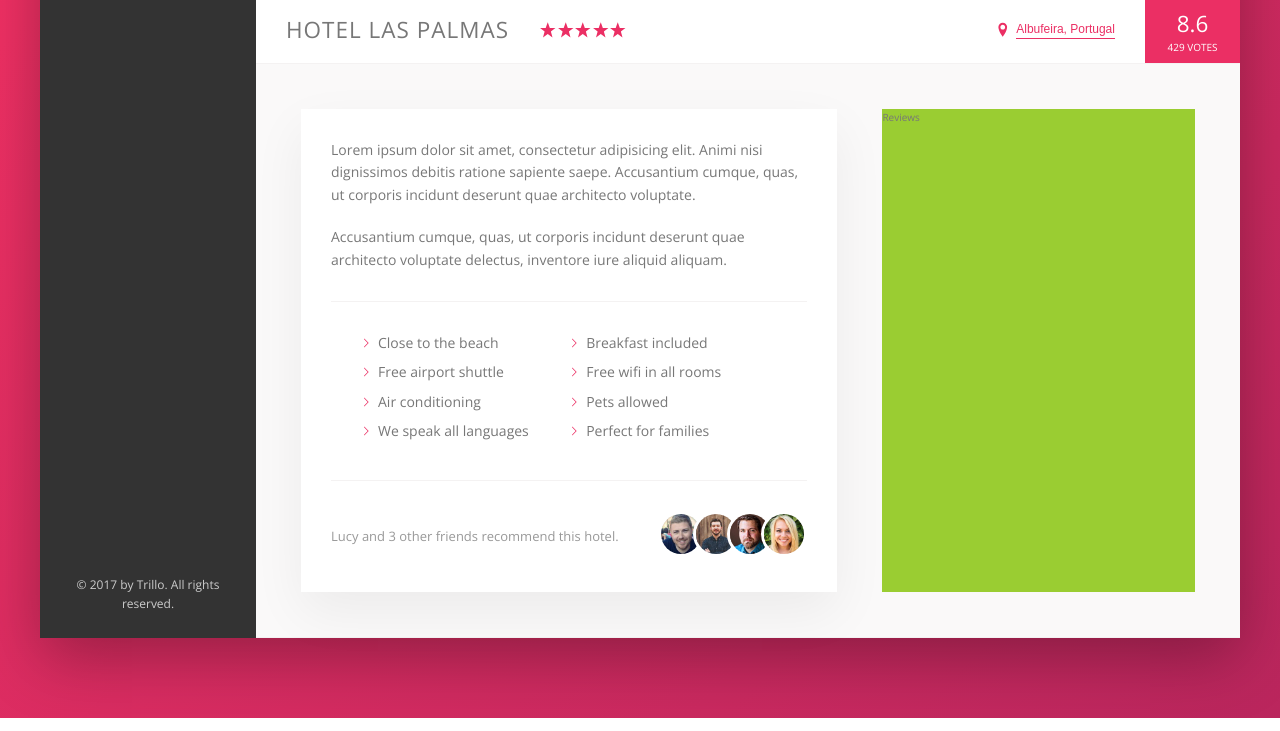
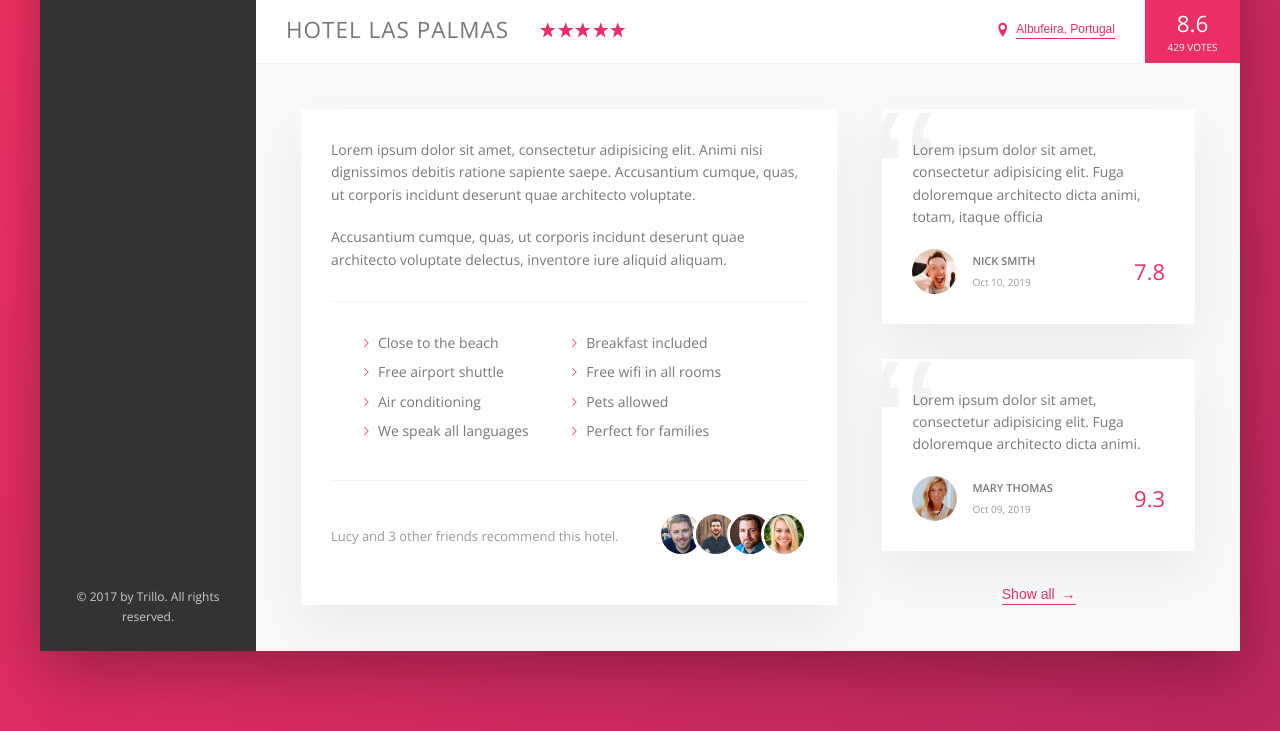
Before and after one commit to lisasiva/trillo, a website: page index.html in a window 1280 px wide. Shown: the part 538-1269 px from the top of the page. Drawn offline with nearby package versions, Linux system fonts and the light colour scheme.

Commit message:
Styled user reviews section

```diff
--- a/index.html
+++ b/index.html
@@ -164,7 +164,36 @@
                 </div>
 
                 <div class="user-reviews">
-                  Reviews
+                  <figure class="review">
+                    <blockquote class="review__text">
+                      Lorem ipsum dolor sit amet, consectetur adipisicing elit.
+                      Fuga doloremque architecto dicta animi, totam, itaque officia
+                    </blockquote>
+                    <figcaption class="review__user">
+                      <img src="img/user-1.jpg" class="review__photo">
+                      <div class="review__user-box">
+                        <p class="review__user-name">Nick Smith</p>
+                        <p class="review__user-date">Oct 10, 2019</p>
+                      </div>
+                      <div class="review__rating">7.8</div>
+                    </figcaption>
+                  </figure>
+                  <figure class="review">
+                    <blockquote class="review__text">
+                      Lorem ipsum dolor sit amet, consectetur adipisicing elit.
+                      Fuga doloremque architecto dicta animi.
+                    </blockquote>
+                    <figcaption class="review__user">
+                      <img src="img/user-2.jpg" class="review__photo">
+                      <div class="review__user-box">
+                        <p class="review__user-name">Mary Thomas</p>
+                        <p class="review__user-date">Oct 09, 2019</p>
+                      </div>
+                      <div class="review__rating">9.3</div>
+                    </figcaption>
+                  </figure>
+
+                  <button class="btn-inline">Show all <span>&rarr;</span></button>
                 </div>
               </div>
             </main>
--- a/sass/_components.scss
+++ b/sass/_components.scss
@@ -291,8 +291,17 @@
   cursor: pointer;
   transition: all .2s;
 
+  & span {
+    margin-left: 3px;
+    transition: margin-left .2s;
+  }
+
   &:hover {
     color: var(--color-gray-dark-1);
+
+    span {
+      margin-left: 8px;
+    }
   }
 
   &:focus {
@@ -397,3 +406,69 @@
     }
   }
 }
+
+//////////////////////////////////
+// REVIEWS
+//////////////////////////////////
+
+.review {
+  background-color: #fff;
+  box-shadow: var(--shadow-light);
+  padding: 3rem;
+  margin-bottom: 3.5rem;
+  position: relative;
+  overflow: hidden;
+
+  &__text {
+    margin-bottom: 2rem;
+    z-index: 10;
+    position: relative;
+  }
+
+  &__user {
+    display: flex;
+    align-items: center;
+  }
+
+  &__photo {
+    height: 4.5rem;
+    width: 4.5rem;
+    border-radius: 50%;
+    margin-right: 1.5rem;
+  }
+
+  &__user-box {
+    margin-right: auto;
+  }
+
+  &__user-name {
+    text-transform: uppercase;
+    font-weight: 600;
+    font-size: 1.1rem;
+    margin-bottom: .4rem;
+
+  }
+
+  &__user-date {
+    font-size: 1rem;
+    color: var(--color-gray-dark-3);
+  }
+
+  &__rating {
+    color: var(--color-primary);
+    font-size: 2.2rem;
+    font-weight: 300;
+  }
+
+  &::before {
+    content: "\201C";
+    position: absolute;
+    top: -2.75rem;
+    left: -1rem;
+    line-height: 1;
+    font-size: 20rem;
+    color: var(--color-gray-light-2);
+    font-family: sans-serif;
+    z-index: 1;
+  }
+}
--- a/sass/_layout.scss
+++ b/sass/_layout.scss
@@ -35,6 +35,7 @@
 }
 
 .detail {
+  font-size: 1.4rem;
   display: flex;
   padding: 4.5rem;
   background-color: var(--color-gray-light-1);
@@ -42,7 +43,7 @@
 }
 
 .description {
-  font-size: 1.4rem;
+  font-size: inherit;
   background-color: #fff;
   box-shadow: var(--shadow-light);
   padding: 3rem;
@@ -51,6 +52,9 @@
 }
 
 .user-reviews {
-  background-color: yellowgreen;
+  font-size: inherit;
   flex: 1;
+  display: flex;
+  flex-direction: column;
+  align-items: center;
 }
```
Also changed, not shown: css/style.css.
